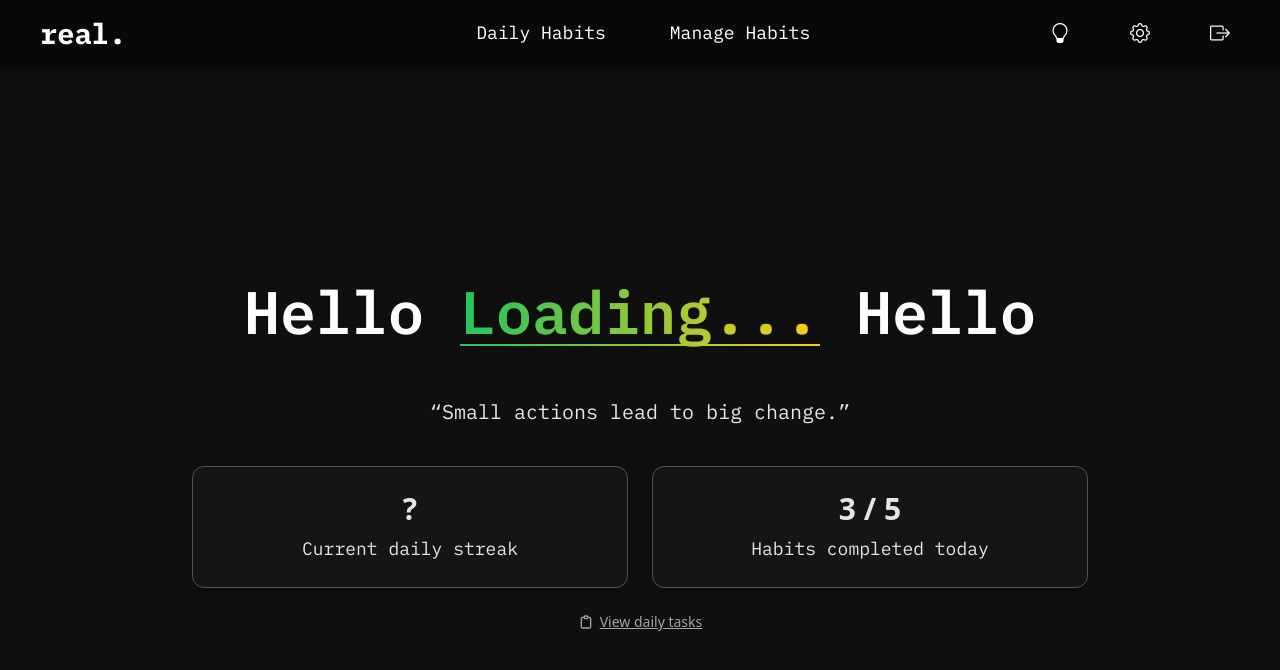
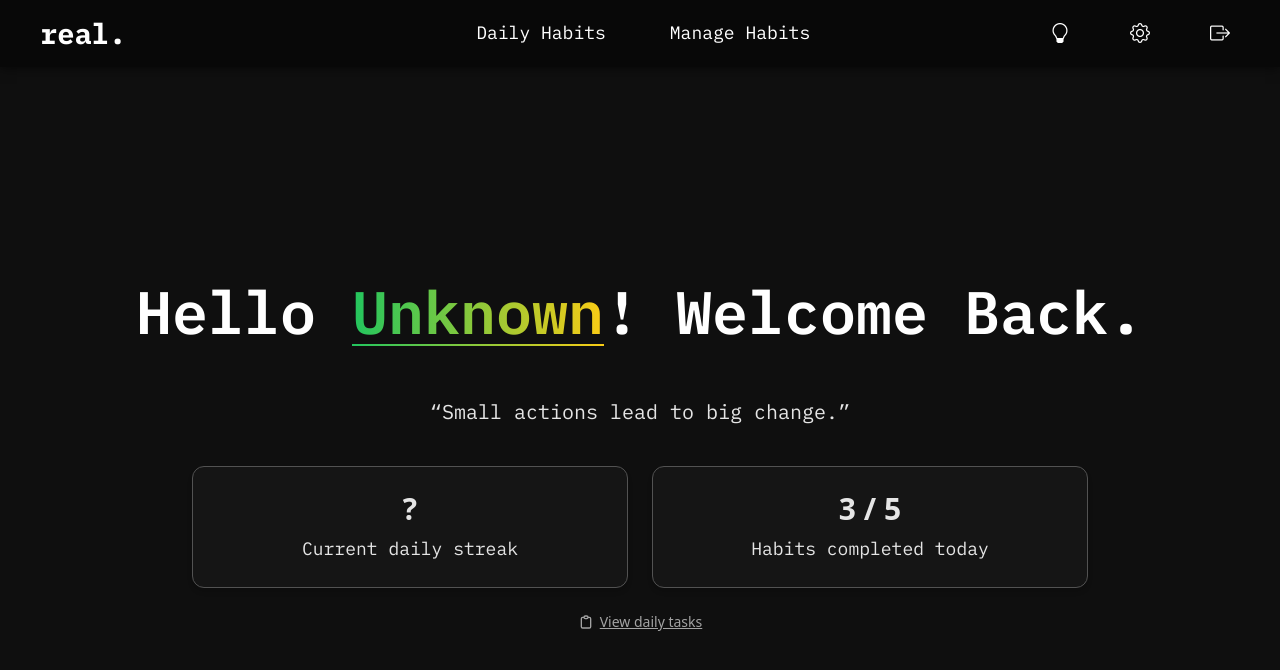
Before and after one commit to hittaLautaro/REAL-habit-tracker, a React (Vite) app in the folder front/: page / in a window 1280 px wide. Shown: the top 670 px of the page. Built offline with nearby package versions, Linux system fonts and the light colour scheme; no server answers; a web font is replaced by a local one.

Commit message:
changed userWelcome to user new variable name from users better loading return

```diff
--- a/front/src/pages/Home/UserWelcome.jsx
+++ b/front/src/pages/Home/UserWelcome.jsx
@@ -2,25 +2,6 @@ import React from "react";
 import "../../components/global/styles.css";
 
 const UserWelcome = ({ user }) => {
-  if (!user) {
-    return (
-      <div className="flex flex-col justify-center items-center my-12">
-        <div>
-          <h1 className="mono-600 text-center text-6xl">
-            <span className="text-white"> Hello </span>
-            <span className="relative inline-block">
-              <span className="text-transparent bg-clip-text bg-gradient-to-r from-green-500 to-yellow-400">
-                Loading...
-              </span>
-              <span className="absolute left-0 -bottom-1 h-0.5 w-full bg-gradient-to-r from-green-500 to-yellow-400"></span>
-            </span>
-            <span className="text-white"> Hello </span>
-          </h1>
-        </div>
-      </div>
-    );
-  }
-
   return (
     <div className="flex flex-col justify-center items-center my-12">
       <div>
@@ -28,7 +9,7 @@ const UserWelcome = ({ user }) => {
           <span className="text-white"> Hello </span>
           <span className="relative inline-block">
             <span className="text-transparent bg-clip-text bg-gradient-to-r from-green-500 to-yellow-400">
-              {user.email.split("@")[0]}
+              {user ? user.name : "Unknown"}
             </span>
             <span className="absolute left-0 -bottom-1 h-0.5 w-full bg-gradient-to-r from-green-500 to-yellow-400"></span>
           </span>
```
